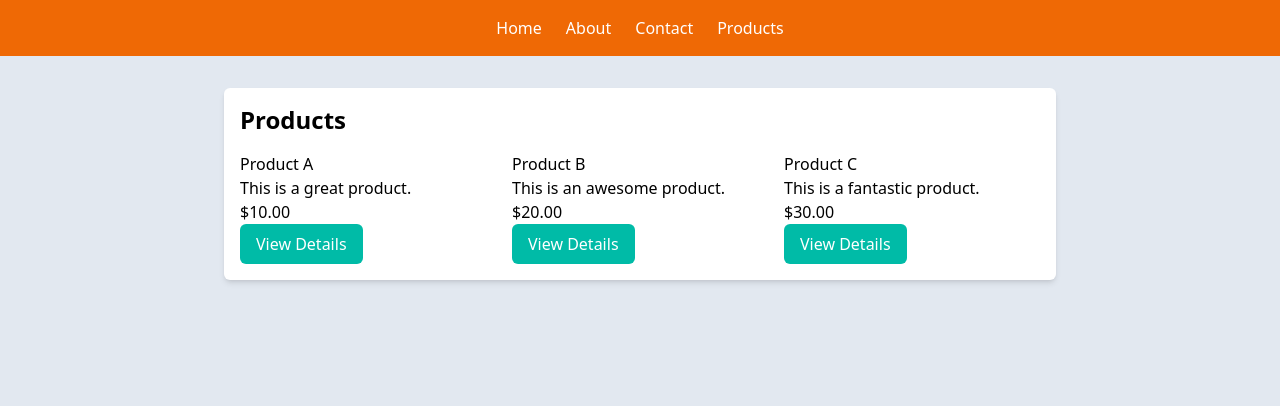
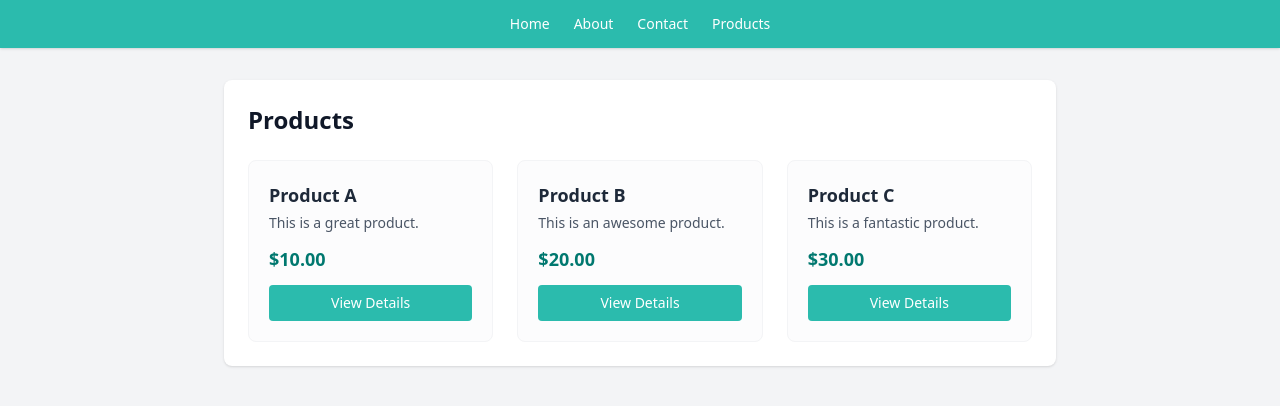
Before and after one commit to Bell914/jsd13-week08-react-router, a React (Vite) app: page /products in a window 1280 px wide. Shown: the top 406 px of the page. Built offline with nearby package versions, Linux system fonts and the light colour scheme.

Commit message:
Update UI theme and styling to match design

```diff
--- a/src/components/Layout.jsx
+++ b/src/components/Layout.jsx
@@ -3,7 +3,7 @@ import Navbar from './Navbar';
 
 export default function Layout() {
   return (
-    <div className="flex flex-col min-h-screen bg-slate-200">
+    <div className="flex flex-col min-h-screen bg-[#f3f4f6]">
       <Navbar />
       <main className="p-8 flex flex-col max-w-4xl mx-auto w-full flex-1">
         <Outlet />
--- a/src/components/Navbar.jsx
+++ b/src/components/Navbar.jsx
@@ -2,11 +2,11 @@ import { Link } from 'react-router-dom';
 
 export default function Navbar() {
   return (
-    <nav className="bg-[#EF6905] py-4 flex justify-center space-x-6">
-      <Link to="/" className="text-white font-medium hover:opacity-80">Home</Link>
-      <Link to="/about" className="text-white font-medium hover:opacity-80">About</Link>
-      <Link to="/contact" className="text-white font-medium hover:opacity-80">Contact</Link>
-      <Link to="/products" className="text-white font-medium hover:opacity-80">Products</Link>
+    <nav className="bg-[#2bbbad] py-3.5 flex justify-center space-x-6 shadow-sm">
+      <Link to="/" className="text-white text-sm font-medium hover:opacity-80 transition-opacity">Home</Link>
+      <Link to="/about" className="text-white text-sm font-medium hover:opacity-80 transition-opacity">About</Link>
+      <Link to="/contact" className="text-white text-sm font-medium hover:opacity-80 transition-opacity">Contact</Link>
+      <Link to="/products" className="text-white text-sm font-medium hover:opacity-80 transition-opacity">Products</Link>
     </nav>
   );
 }
--- a/src/pages/About.jsx
+++ b/src/pages/About.jsx
@@ -1,3 +1,16 @@
+import { Link } from "react-router-dom";
+
 export default function About() {
-  return <div>About</div>;
+  return (
+    <div className="flex flex-col items-center justify-start pt-6 text-center">
+      <h1 className="text-3xl md:text-4xl font-extrabold text-gray-900 mb-6">
+        About
+      </h1>
+      <Link
+        to="/"
+        className="text-[#2bbbad] hover:text-[#26a69a] underline text-sm font-medium">
+        Go to Home
+      </Link>
+    </div>
+  );
 }
--- a/src/pages/Contact.jsx
+++ b/src/pages/Contact.jsx
@@ -2,21 +2,20 @@ import { Form } from "react-router-dom";
 
 export default function Contact() {
   return (
-    <div className="p-4 bg-white rounded-md shadow-md">
-      <h1 className="text-2xl font-bold mb-4">Contact</h1>
+    <div className="p-6 bg-white rounded-lg shadow-sm max-w-lg mx-auto w-full">
+      <h1 className="text-2xl font-bold text-gray-900 mb-4">Contact</h1>
       <Form method="post" className="space-y-4">
         <div>
-          <label className="block text-gray-700 mb-1">Message</label>
+          <label className="block text-gray-700 text-sm font-medium mb-1">Message</label>
           <input
             name="message"
             type="text"
-            className="w-full p-2 border border-gray-..."
-          />
+            placeholder="พิมพ์ข้อความที่นี่..."
+            className="w-full p-2.5 border border-gray-300 rounded-md focus:outline-none focus:ring-2 focus:ring-[#2bbbad] focus:border-transparent text-sm"/>
         </div>
         <button
           type="submit"
-          className="px-4 py-2 bg-teal-600 text-white..."
-        >
+          className="px-5 py-2.5 bg-[#2bbbad] hover:bg-[#26a69a] text-white rounded-md font-medium text-sm transition-colors shadow-sm">
           Send Message
         </button>
       </Form>
--- a/src/pages/Home.jsx
+++ b/src/pages/Home.jsx
@@ -2,17 +2,22 @@ import { Link } from "react-router-dom";
 
 export default function Home() {
   return (
-    <div style={{ textAlign: "center" }}>
-      <h1>Welcome to Our App</h1>
+    <div className="flex flex-col items-center justify-start pt-6 text-center">
+      <h1 className="text-3xl md:text-4xl font-extrabold text-gray-900 mb-6">
+        Welcome to Our App
+      </h1>
 
       <Link to="/about">
-        <button>Go to About</button>
+        <button className="bg-[#2bbbad] hover:bg-[#26a69a] text-white font-medium px-5 py-2 rounded text-sm transition-colors shadow-sm">
+          Go to About
+        </button>
       </Link>
 
-      <br />
-      <br />
-
-      <Link to="/contact">Go to Contact</Link>
+      <Link
+        to="/contact"
+        className="mt-4 text-[#2bbbad] hover:text-[#26a69a] underline text-sm font-medium">
+        Go to Contact
+      </Link>
     </div>
   );
 }
--- a/src/pages/ProductDetail.jsx
+++ b/src/pages/ProductDetail.jsx
@@ -1,19 +1,32 @@
-import { useParams } from "react-router-dom";
+import { useParams, Link } from "react-router-dom";
 import { products } from "../mock-data/products";
 
 export default function ProductDetail() {
   const { productId } = useParams();
-// ดึงข้อมูลของ productId จาก mock data ของ products
   const product = products.find((p) => p.id === productId);
 
-    if (!product) {
-    return <div>Product not found.</div>;
+  if (!product) {
+    return (
+      <div className="p-6 bg-white rounded-lg shadow-sm text-center">
+        <h2 className="text-xl font-semibold text-gray-800 mb-4">Product not found.</h2>
+        <Link to="/products" className="text-[#2bbbad] hover:underline text-sm font-medium">
+          ← Back to Products
+        </Link>
+      </div>
+    );
   }
+
   return (
-    <div>
-      <h1>{product.name}</h1>
-      <p>{product.description}</p>
-      <p>{product.price}</p>
+    <div className="p-6 bg-white rounded-lg shadow-sm max-w-lg mx-auto w-full">
+      <Link to="/products" className="text-[#2bbbad] hover:underline text-sm font-medium mb-4 inline-block">
+        ← Back to Products
+      </Link>
+      <h1 className="text-2xl font-bold text-gray-900 mb-2">{product.name}</h1>
+      <p className="text-gray-600 mb-4">{product.description}</p>
+      <p className="text-2xl font-bold text-teal-700 mb-6">${product.price.toFixed(2)}</p>
+      <button className="bg-[#2bbbad] hover:bg-[#26a69a] text-white px-6 py-2.5 rounded font-medium text-sm transition-colors shadow-sm">
+        Buy Now
+      </button>
     </div>
   );
 }
--- a/src/pages/Products.jsx
+++ b/src/pages/Products.jsx
@@ -9,20 +9,26 @@ export default function Products() {
   };
 
   return (
-    <div className="p-4 bg-white rounded-md shadow-md">
-      <h1 className="text-2xl font-bold mb-4">Products</h1>
+    <div className="p-6 bg-white rounded-lg shadow-sm">
+      <h1 className="text-2xl font-bold text-gray-900 mb-6">Products</h1>
 
-      <div className="grid grid-cols-1 sm:grid-cols-2 lg:grid-cols-3 gap-4">
+      <div className="grid grid-cols-1 sm:grid-cols-2 lg:grid-cols-3 gap-6">
         {products.map((product) => (
-          <div key={product.id}>
-            <h2>{product.name}</h2>
-            <p>{product.description}</p>
-            <p>${product.price.toFixed(2)}</p>
-
+          <div
+            key={product.id}
+            className="border border-gray-100 rounded-lg p-5 flex flex-col justify-between bg-gray-50/50 hover:shadow-md transition-shadow"
+          >
             <div>
+              <h2 className="text-lg font-semibold text-gray-800">{product.name}</h2>
+              <p className="text-gray-600 text-sm mt-1 mb-3">{product.description}</p>
+            </div>
+            <div>
+              <p className="text-teal-700 font-bold text-lg mb-3">
+                ${product.price.toFixed(2)}
+              </p>
               <button
                 onClick={() => handleViewDetails(product.id)}
-                className="text-white bg-teal-500 px-4 py-2 rounded-md hover:bg-teal-600"
+                className="w-full text-white bg-[#2bbbad] hover:bg-[#26a69a] px-4 py-2 rounded text-sm font-medium transition-colors"
               >
                 View Details
               </button>
```
